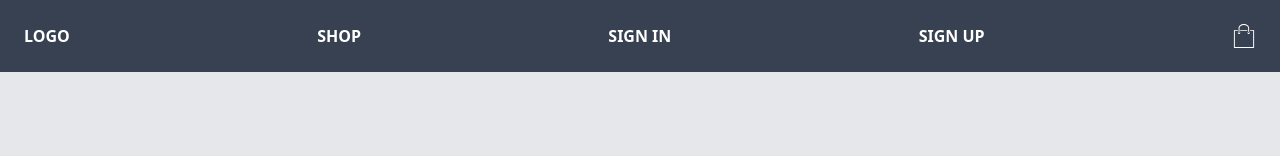
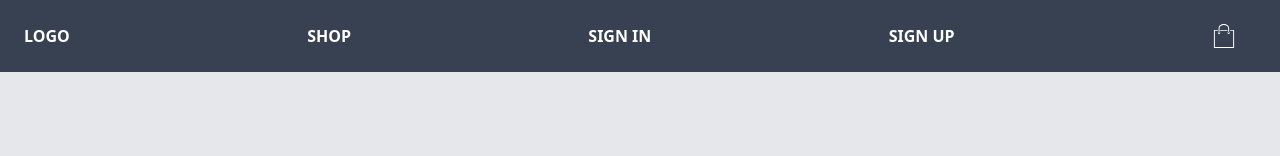
Before and after one commit to IuliiaKonovalova/ztm_crwn_ckothing, a React (Create React App) app: page / in a window 1280 px wide. Shown: the top 156 px of the page. Built offline with nearby package versions, Linux system fonts and the light colour scheme; no server answers.

Commit message:
Fix bag button stylings

```diff
--- a/src/components/Navbar.js
+++ b/src/components/Navbar.js
@@ -62,10 +62,13 @@ const Navbar = () => {
           </>
           )
           }
-          <li className="mr-6">
+          <li className="mr-6 px-5">
             <div className="hover:text-pink-300 absolute" to="/cart">
               {isBagDropdownOpen && <BagDropdown />}
-              <button onClick={toggleBagDropdown}>
+              <button
+                onClick={toggleBagDropdown}
+                className="relative"
+              >
                 <img src={BagIcon} alt="cart icon" className="w-6 h-6" />
               </button>
             </div>
```
